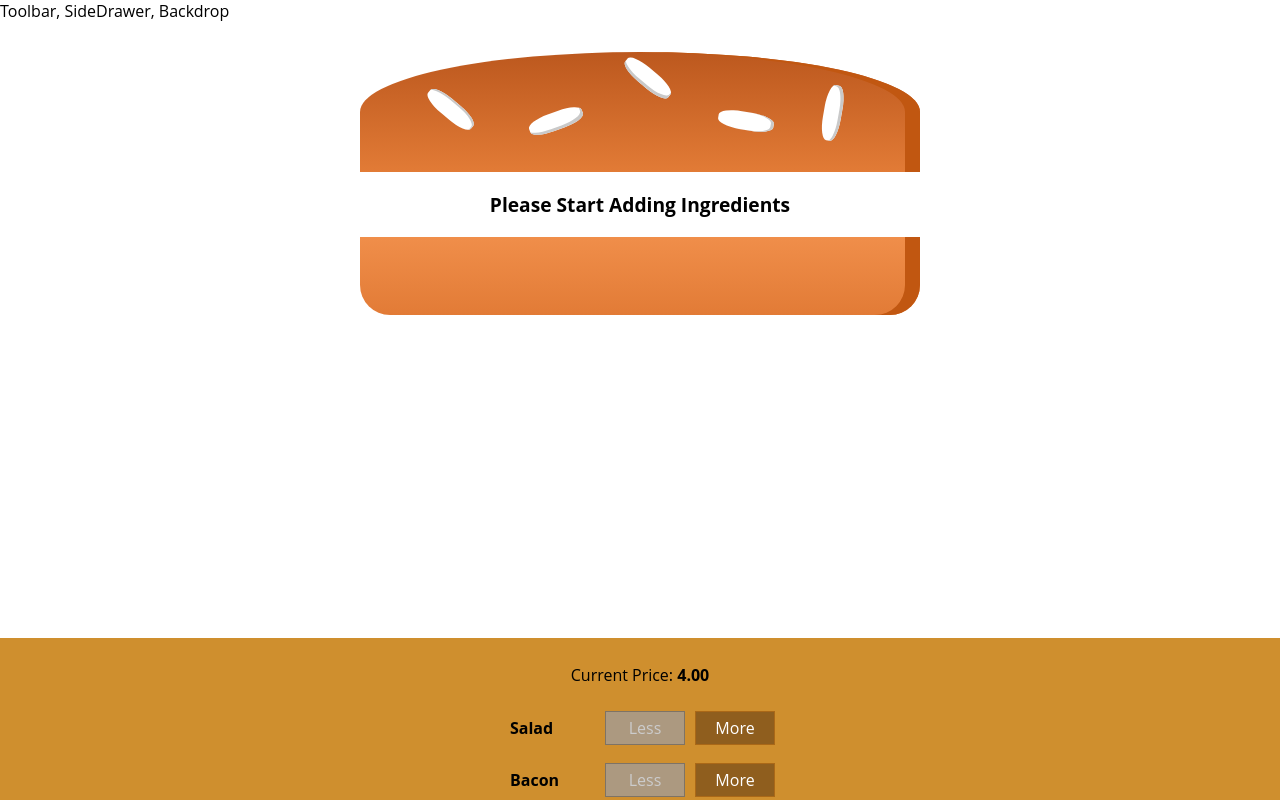
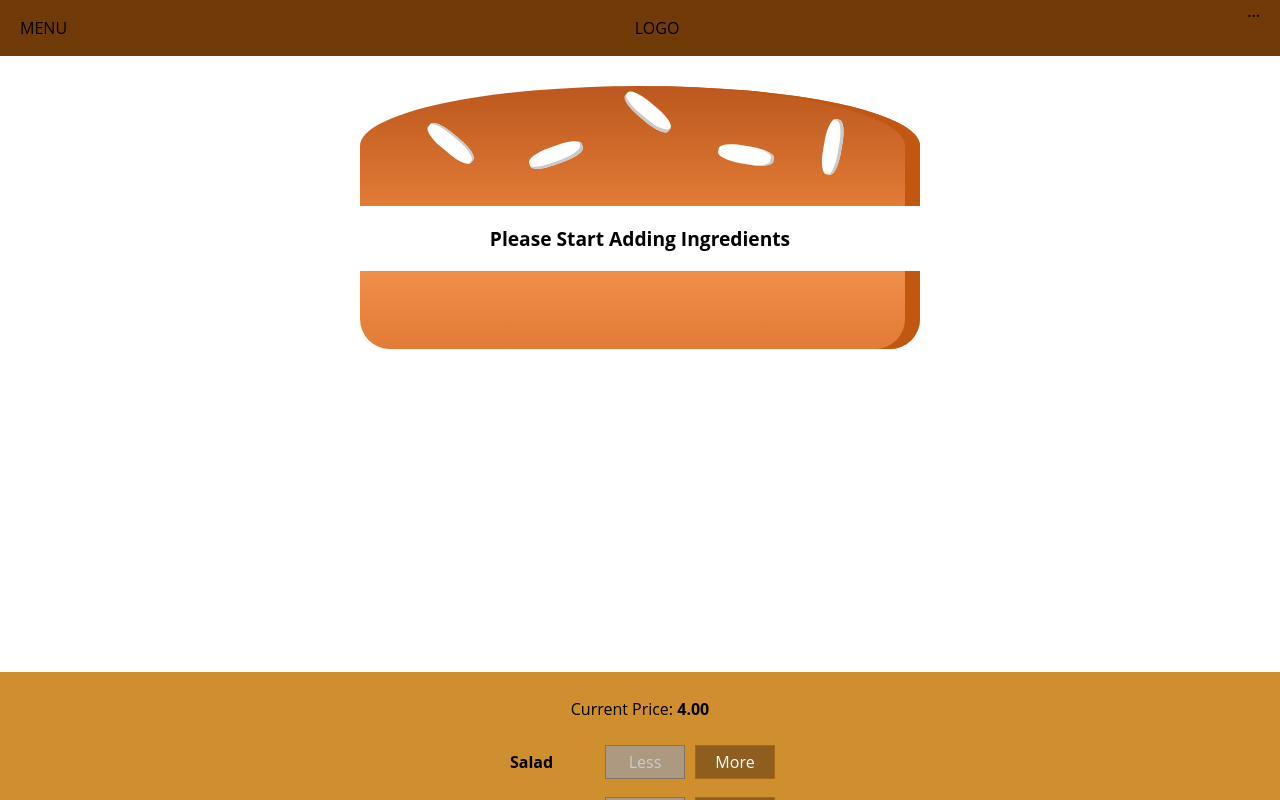
Before and after one commit to stLoiz/react-project-burger-builder-with-redux-saga, a React (Create React App) app: page / in a window 1280 px wide. Shown: the top 800 px of the page. Built offline with nearby package versions, Linux system fonts and the light colour scheme.

Commit message:
Add the toolbar component

```diff
--- a/src/components/Layout/Layout.js
+++ b/src/components/Layout/Layout.js
@@ -1,10 +1,10 @@
 import React from 'react';
 
 import classes from './Layout.module.css';
-
+import Toolbar from '../Navigation/Toolbar/Toolbar';
 const layout = ({ children }) => (
   <>
-    <div> Toolbar, SideDrawer, Backdrop</div>
+    <Toolbar />
     <main className={classes.Content}> {children}</main>
   </>
 );
--- a/src/components/Layout/Layout.module.css
+++ b/src/components/Layout/Layout.module.css
@@ -1,3 +1,3 @@
 .Content {
-  margin-top: 16px;
+  margin-top: 72px;
 }
--- /dev/null
+++ b/src/components/Navigation/Toolbar/Toolbar.js
@@ -0,0 +1,14 @@
+import React from 'react';
+
+import classses from './Toolbar.module.css';
+import classes from './Toolbar.module.css';
+
+const toolbar = () => (
+  <header className={classes.Toolbar}>
+    <div> MENU</div>
+    <div>LOGO</div>
+    <nav>...</nav>
+  </header>
+);
+
+export default toolbar;
--- /dev/null
+++ b/src/components/Navigation/Toolbar/Toolbar.module.css
@@ -0,0 +1,18 @@
+.Toolbar {
+  height: 56px;
+  width: 100%;
+  position: fixed;
+  top: 0;
+  left: 0;
+  background-color: #703b09;
+  display: flex;
+  justify-content: space-between;
+  align-items: center;
+  padding: 0px 20px;
+  box-sizing: border-box;
+  z-index: 90;
+}
+
+.Toolbar nav {
+  height: 100%;
+}
```
